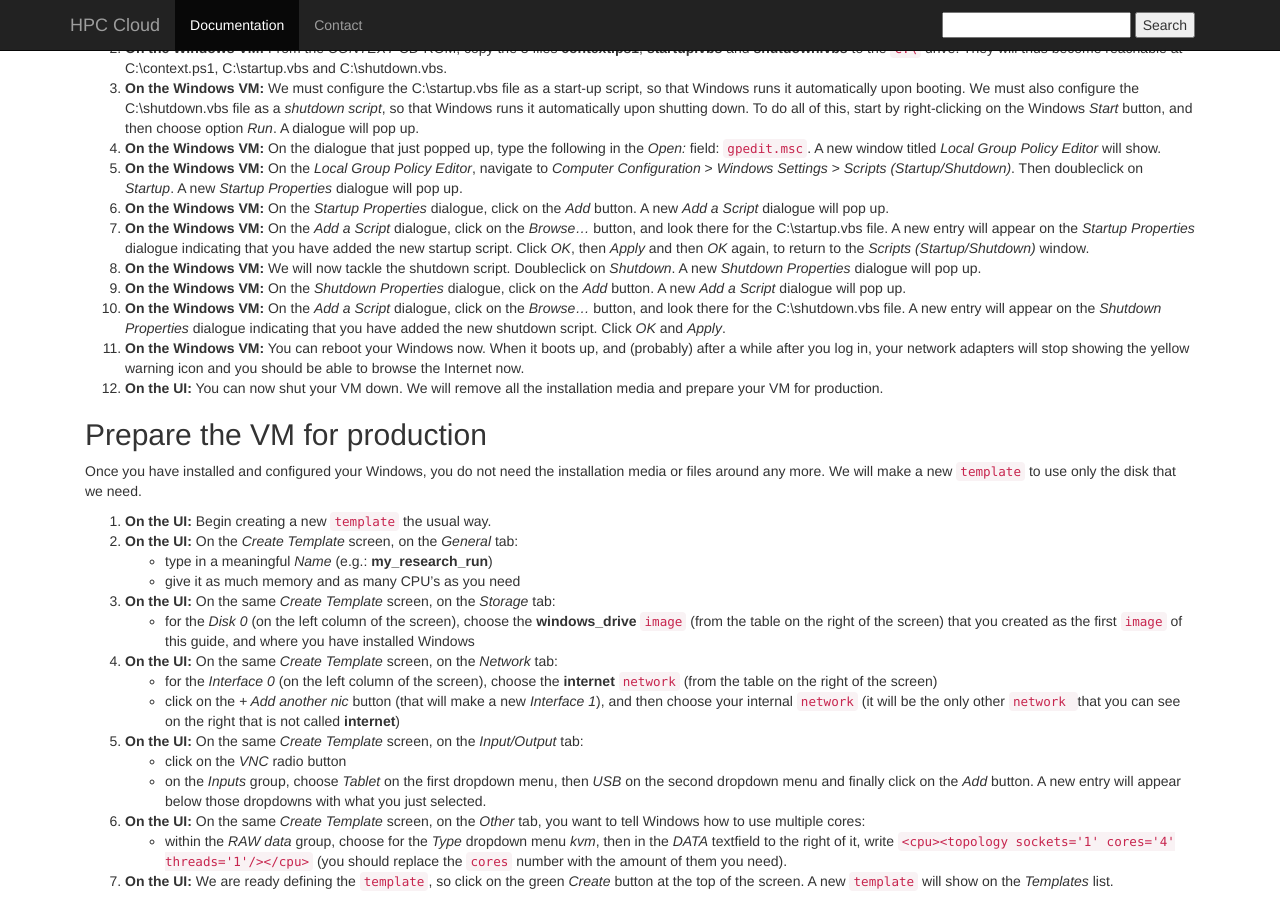
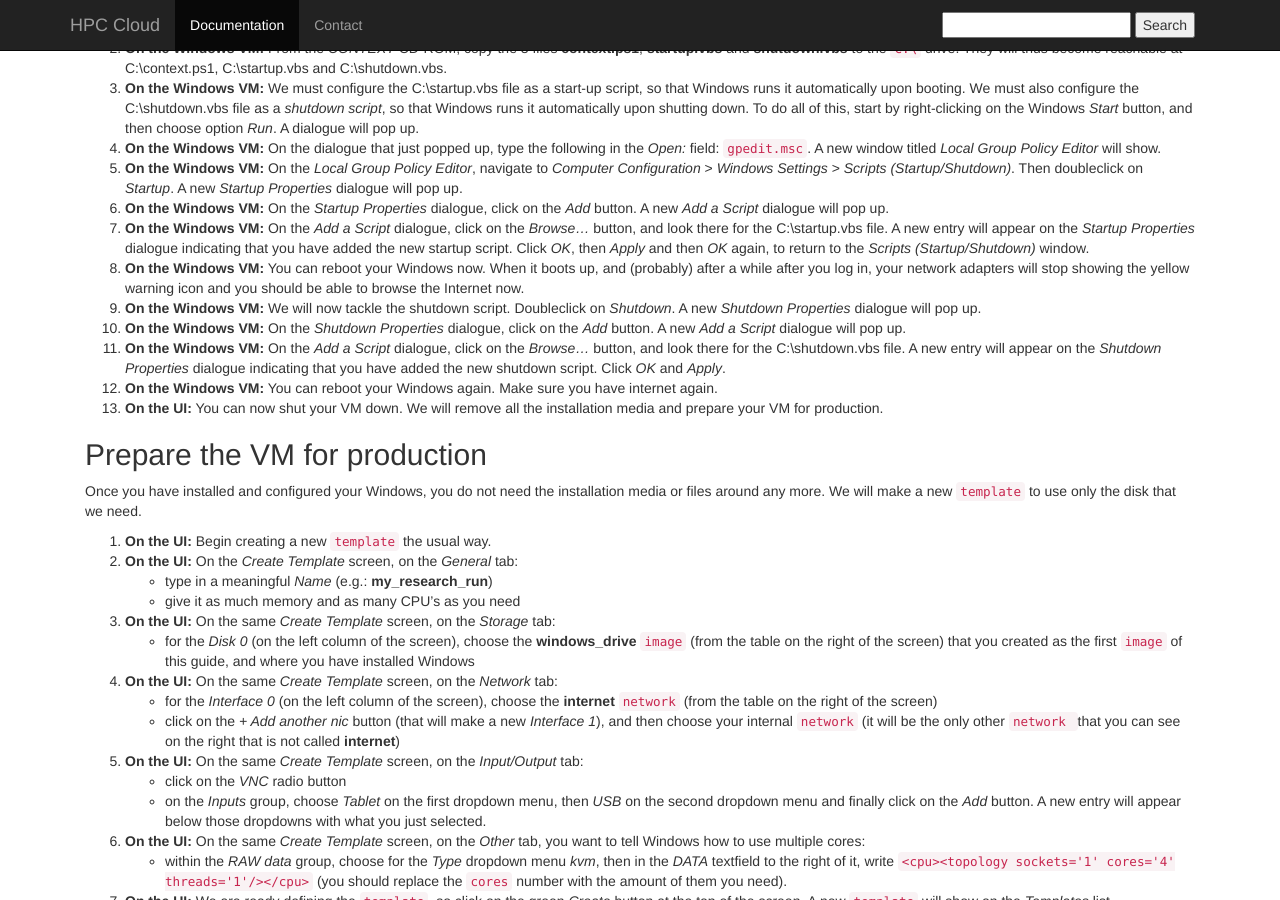
Before and after one commit to sara-nl/clouddocs, a Jekyll site: the page built from Windows.markdown, in a window 1280 px wide and 900 px high, scrolled down 4229 px. Built offline with Jekyll 4.4.1, drawn with Linux system fonts in a browser that asks for light colours; nearby versions of some CDN libraries.

Commit message:
Windows install: reboot before shutdown script
When installing the contextualization for Windows, before setting up the shutdown script, reboot the OS so that the contextualization scripts run. That way, the shutdown script will find the file to delete; otherwise, Windows may hang at shut down.

```diff
--- a/Windows.markdown
+++ b/Windows.markdown
@@ -181,10 +181,11 @@ Once your freshly installed Windows starts, we will configure your VM so that it
 1. **On the Windows VM:** On the _Local Group Policy Editor_, navigate to _Computer Configuration_ > _Windows Settings_ > _Scripts (Startup/Shutdown)_. Then doubleclick on _Startup_. A new _Startup Properties_ dialogue will pop up.
 1. **On the Windows VM:** On the _Startup Properties_ dialogue, click on the _Add_ button. A new _Add a Script_ dialogue will pop up.
 1. **On the Windows VM:** On the _Add a Script_ dialogue, click on the _Browse..._ button, and look there for the C:\startup.vbs file. A new entry will appear on the _Startup Properties_ dialogue indicating that you have added the new startup script. Click *OK*, then *Apply* and then *OK* again, to return to the _Scripts (Startup/Shutdown)_ window.
+1. **On the Windows VM:** You can reboot your Windows now. When it boots up, and (probably) after a while after you log in, your network adapters will stop showing the yellow warning icon and you should be able to browse the Internet now.
 1. **On the Windows VM:** We will now tackle the shutdown script. Doubleclick on _Shutdown_. A new _Shutdown Properties_ dialogue will pop up.
 1. **On the Windows VM:** On the _Shutdown Properties_ dialogue, click on the _Add_ button. A new _Add a Script_ dialogue will pop up.
 1. **On the Windows VM:** On the _Add a Script_ dialogue, click on the _Browse..._ button, and look there for the C:\shutdown.vbs file. A new entry will appear on the _Shutdown Properties_ dialogue indicating that you have added the new shutdown script. Click *OK* and *Apply*.
-1. **On the Windows VM:** You can reboot your Windows now. When it boots up, and (probably) after a while after you log in, your network adapters will stop showing the yellow warning icon and you should be able to browse the Internet now.
+1. **On the Windows VM:** You can reboot your Windows again. Make sure you have internet again.
 1. **On the UI:** You can now shut your VM down. We will remove all the installation media and prepare your VM for production.
 
 ## Prepare the VM for production
```
